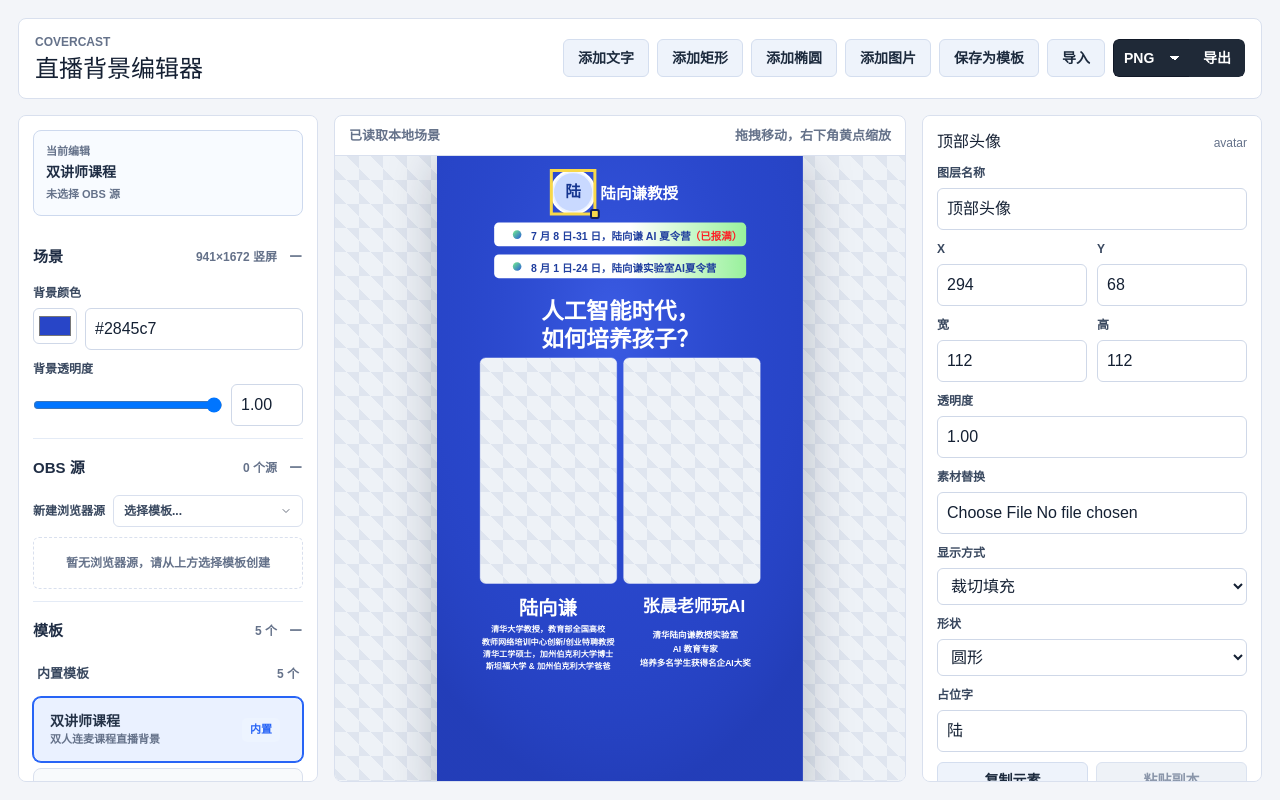
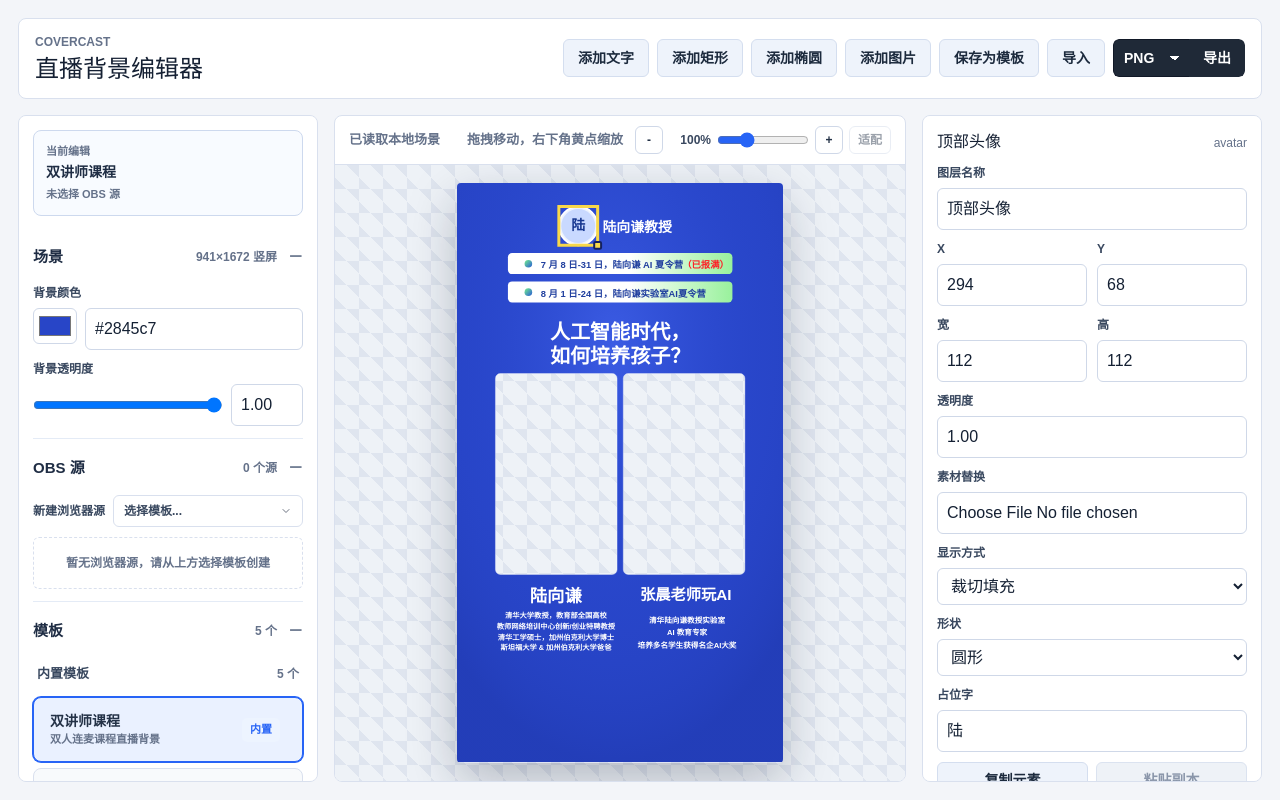
Before and after one commit to lulabs-org/covercast, a Next.js app: page / in a window 1280 px wide. Built offline with nearby package versions, Linux system fonts and the light colour scheme.

Commit message:
feat: add canvas zoom controls and responsive layout
Adds zoom in/out, reset fit controls, slider for canvas preview,
implements responsive viewport sizing with ResizeObserver,
refactors stage header and preview layout for better mobile support

```diff
--- a/app/components/SceneEditor.tsx
+++ b/app/components/SceneEditor.tsx
@@ -4,6 +4,7 @@ import {
   type ChangeEvent,
   type PointerEvent as ReactPointerEvent,
   type ReactNode,
+  type WheelEvent as ReactWheelEvent,
   useCallback,
   useEffect,
   useMemo,
@@ -61,6 +62,12 @@ type SceneSlotInfo = {
 
 const TEMPLATE_EXPORT_FORMAT = "covercast.template";
 const CUSTOM_FONT_FAMILY_VALUE = "__custom-font-family__";
+const CANVAS_ASPECT_RATIO = CANVAS_WIDTH / CANVAS_HEIGHT;
+const CANVAS_ZOOM_MIN = 0.25;
+const CANVAS_ZOOM_MAX = 3;
+const CANVAS_ZOOM_STEP = 0.1;
+const CANVAS_PREVIEW_MAX_WIDTH = 560;
+const STAGE_VIEWPORT_PADDING = 36;
 
 type SidebarSectionId = "scene" | "sources" | "templates" | "layers";
 type ExportFormat = "png" | "jpeg" | "svg" | "json";
@@ -135,8 +142,11 @@ export default function SceneEditor() {
   const [activeTemplateId, setActiveTemplateId] = useState<string>(DEFAULT_TEMPLATE_ID);
   const [showTemplateForm, setShowTemplateForm] = useState(false);
   const [exportFormat, setExportFormat] = useState<ExportFormat>("png");
+  const [canvasZoom, setCanvasZoom] = useState(1);
+  const [canvasFitWidth, setCanvasFitWidth] = useState(CANVAS_PREVIEW_MAX_WIDTH);
   const [drag, setDrag] = useState<DragState | null>(null);
   const svgRef = useRef<SVGSVGElement>(null);
+  const stageViewportRef = useRef<HTMLDivElement>(null);
   const elementClipboardRef = useRef<SceneElement | null>(null);
   const pasteOffsetRef = useRef(1);
   const sceneElementsRef = useRef<SceneElement[]>(scene.elements);
@@ -236,6 +246,39 @@ export default function SceneEditor() {
 
     return () => {
       active = false;
+    };
+  }, []);
+
+  useEffect(() => {
+    const viewport = stageViewportRef.current;
+
+    if (!viewport) {
+      return;
+    }
+
+    const currentViewport = viewport;
+
+    function updateFitWidth() {
+      const availableWidth = Math.max(160, currentViewport.clientWidth - STAGE_VIEWPORT_PADDING);
+      const availableHeight = Math.max(280, currentViewport.clientHeight - STAGE_VIEWPORT_PADDING);
+      const nextFitWidth = Math.min(
+        availableWidth,
+        availableHeight * CANVAS_ASPECT_RATIO,
+        CANVAS_PREVIEW_MAX_WIDTH,
+      );
+
+      setCanvasFitWidth(Math.max(160, nextFitWidth));
+    }
+
+    updateFitWidth();
+
+    const observer = new ResizeObserver(updateFitWidth);
+    observer.observe(currentViewport);
+    window.addEventListener("resize", updateFitWidth);
+
+    return () => {
+      observer.disconnect();
+      window.removeEventListener("resize", updateFitWidth);
     };
   }, []);
 
@@ -256,6 +299,8 @@ export default function SceneEditor() {
   const visualLayers = scene.elements
     .map((element, index) => ({ element, index }))
     .reverse();
+  const canvasPreviewWidth = Math.round(canvasFitWidth * canvasZoom);
+  const canvasZoomPercent = Math.round(canvasZoom * 100);
 
   const markSceneEdited = useCallback(() => {
     if (activeCustomTemplate) {
@@ -362,6 +407,32 @@ export default function SceneEditor() {
       ...current,
       [sectionId]: !current[sectionId],
     }));
+  }
+
+  function setCanvasZoomLevel(value: number) {
+    setCanvasZoom(clampZoom(value));
+  }
+
+  function zoomCanvasIn() {
+    setCanvasZoom((value) => clampZoom(value + CANVAS_ZOOM_STEP));
+  }
+
+  function zoomCanvasOut() {
+    setCanvasZoom((value) => clampZoom(value - CANVAS_ZOOM_STEP));
+  }
+
+  function resetCanvasZoom() {
+    setCanvasZoom(1);
+  }
+
+  function handleStageWheel(event: ReactWheelEvent<HTMLDivElement>) {
+    if (!event.ctrlKey && !event.metaKey) {
+      return;
+    }
+
+    event.preventDefault();
+    const direction = event.deltaY < 0 ? 1 : -1;
+    setCanvasZoom((value) => clampZoom(value + direction * CANVAS_ZOOM_STEP));
   }
 
   useEffect(() => {
@@ -1296,10 +1367,62 @@ export default function SceneEditor() {
 
         <section className="stage-panel" aria-label="Canvas preview">
           <div className="stage-header">
-            <span>{status}</span>
+            <span className="stage-status">{status}</span>
+            <div className="stage-header-tools">
               <span>拖拽移动，右下角黄点缩放</span>
-          </div>
-          <div className="stage-viewport">
+              <div className="canvas-zoom-controls" aria-label="画布缩放">
+                <button
+                  type="button"
+                  className="zoom-button"
+                  onClick={zoomCanvasOut}
+                  disabled={canvasZoom <= CANVAS_ZOOM_MIN}
+                  title="缩小画布"
+                >
+                  -
+                </button>
+                <label className="zoom-slider-label">
+                  <span>{canvasZoomPercent}%</span>
+                  <input
+                    type="range"
+                    min={CANVAS_ZOOM_MIN}
+                    max={CANVAS_ZOOM_MAX}
+                    step={CANVAS_ZOOM_STEP}
+                    value={canvasZoom}
+                    onChange={(event) => setCanvasZoomLevel(Number(event.currentTarget.value))}
+                    title="调整画布缩放"
+                  />
+                </label>
+                <button
+                  type="button"
+                  className="zoom-button"
+                  onClick={zoomCanvasIn}
+                  disabled={canvasZoom >= CANVAS_ZOOM_MAX}
+                  title="放大画布"
+                >
+                  +
+                </button>
+                <button
+                  type="button"
+                  className="zoom-fit-button"
+                  onClick={resetCanvasZoom}
+                  disabled={canvasZoom === 1}
+                  title="恢复适配视图"
+                >
+                  适配
+                </button>
+              </div>
+            </div>
+          </div>
+          <div
+            className="stage-viewport"
+            ref={stageViewportRef}
+            onWheel={handleStageWheel}
+          >
+            <div className="stage-viewport-inner">
+              <div
+                className="scene-preview-frame"
+                style={{ width: canvasPreviewWidth }}
+              >
                 <SceneCanvas
                   scene={scene}
                   className="scene-preview"
@@ -1311,6 +1434,8 @@ export default function SceneEditor() {
                   onElementPointerDown={handleElementPointerDown}
                   onResizePointerDown={handleResizePointerDown}
                 />
+              </div>
+            </div>
           </div>
         </section>
 
@@ -2381,6 +2506,10 @@ function clamp(value: number, min: number, max: number) {
   return Math.min(Math.max(value, min), max);
 }
 
+function clampZoom(value: number) {
+  return clamp(Number.isFinite(value) ? value : 1, CANVAS_ZOOM_MIN, CANVAS_ZOOM_MAX);
+}
+
 function isRecord(value: unknown): value is Record<string, unknown> {
   return Boolean(value) && typeof value === "object";
 }
--- a/app/globals.css
+++ b/app/globals.css
@@ -967,6 +967,7 @@ h1 {
 
 .stage-header {
   display: flex;
+  align-items: center;
   justify-content: space-between;
   gap: 10px;
   padding: 10px 14px;
@@ -976,11 +977,75 @@ h1 {
   font-weight: 700;
 }
 
+.stage-status {
+  min-width: 0;
+  overflow: hidden;
+  text-overflow: ellipsis;
+  white-space: nowrap;
+}
+
+.stage-header-tools {
+  flex: 0 0 auto;
+  display: flex;
+  align-items: center;
+  gap: 12px;
+}
+
+.canvas-zoom-controls {
+  display: inline-flex;
+  align-items: center;
+  gap: 6px;
+}
+
+.zoom-button,
+.zoom-fit-button {
+  min-width: 28px;
+  min-height: 28px;
+  border: 1px solid #cfd8e8;
+  border-radius: 6px;
+  padding: 0 8px;
+  color: #243247;
+  background: #ffffff;
+  cursor: pointer;
+  font-size: 12px;
+  font-weight: 900;
+}
+
+.zoom-button:hover:not(:disabled),
+.zoom-fit-button:hover:not(:disabled) {
+  border-color: var(--accent);
+  color: var(--accent);
+  background: #f0f4ff;
+}
+
+.zoom-button:disabled,
+.zoom-fit-button:disabled {
+  cursor: default;
+  opacity: 0.45;
+}
+
+.zoom-slider-label {
+  display: inline-grid;
+  grid-template-columns: 42px 92px;
+  align-items: center;
+  gap: 6px;
+}
+
+.zoom-slider-label span {
+  color: #39485f;
+  font-size: 12px;
+  font-weight: 900;
+  text-align: right;
+}
+
+.zoom-slider-label input {
+  width: 92px;
+  accent-color: var(--accent);
+}
+
 .stage-viewport {
   flex: 1;
   min-height: 0;
-  display: grid;
-  place-items: center;
   overflow: auto;
   padding: 18px;
   background:
@@ -989,9 +1054,22 @@ h1 {
     #eef2f7;
 }
 
+.stage-viewport-inner {
+  width: max-content;
+  min-width: 100%;
+  height: max-content;
+  min-height: 100%;
+  display: grid;
+  place-items: center;
+}
+
+.scene-preview-frame {
+  flex: 0 0 auto;
+  transition: width 0.12s ease;
+}
+
 .scene-preview {
-  width: min(100%, calc((100vh - 150px) * 0.563));
-  max-width: 560px;
+  width: 100%;
   height: auto;
   aspect-ratio: 941 / 1672;
   display: block;
@@ -1169,6 +1247,17 @@ h1 {
     grid-template-columns: 1fr;
   }
 
+  .stage-header {
+    align-items: flex-start;
+    flex-direction: column;
+  }
+
+  .stage-header-tools {
+    align-items: flex-start;
+    flex-direction: column;
+    gap: 8px;
+  }
+
   .stage-viewport {
     min-height: 640px;
   }
```
Lines whose indentation alone changed are shown as unchanged.
